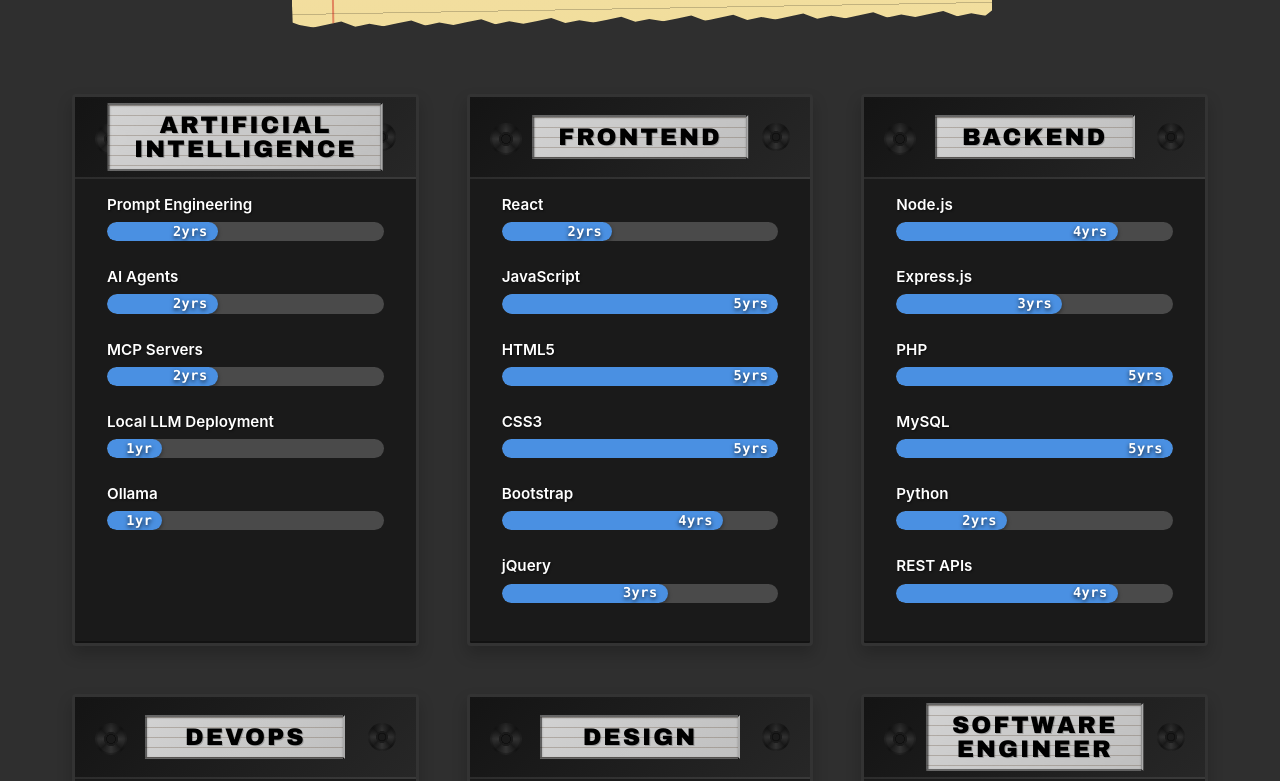
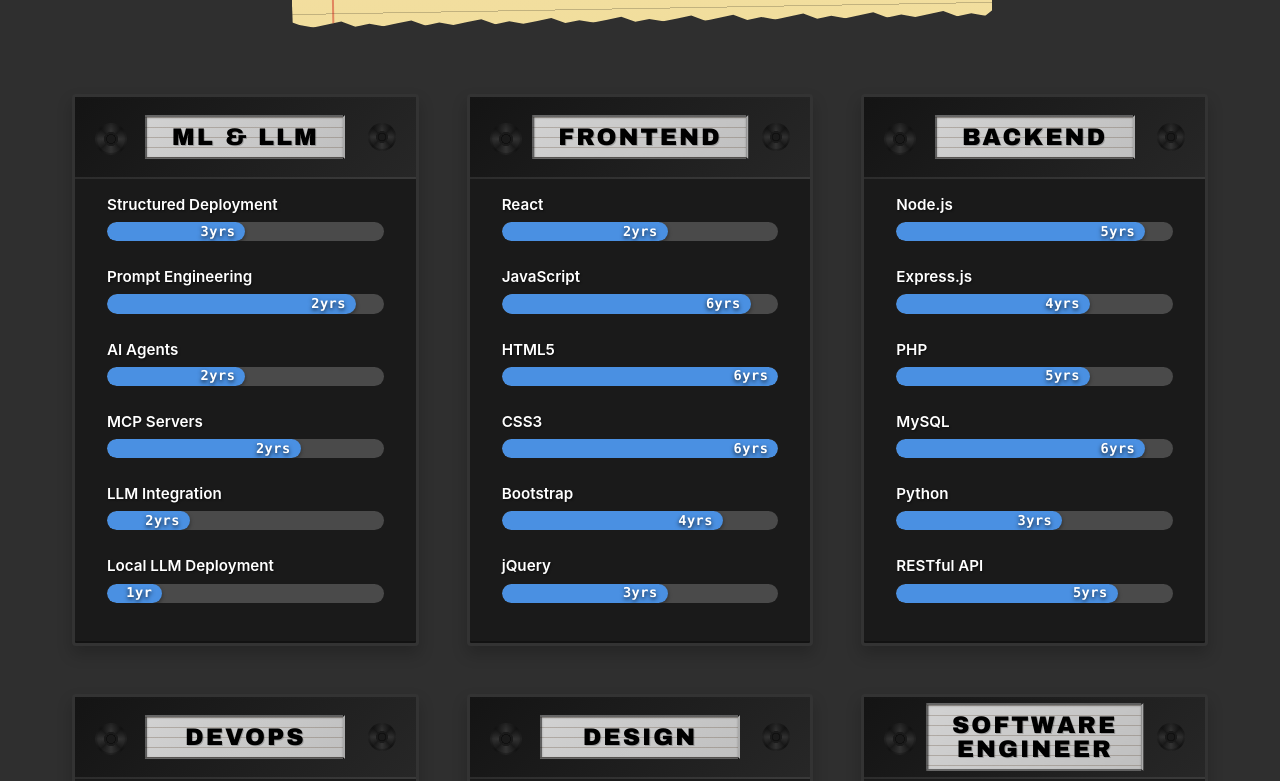
Before and after one commit to SamBunker/sambunker-website, a React (Vite) app: page / in a window 1280 px wide. Shown: the part 4679-5460 px from the top of the page. Built offline with nearby package versions, Linux system fonts and the light colour scheme; a web font is replaced by a local one.

Commit message:
Refactored skill levels and renamed the AI section

```diff
--- a/src/components/Skills.jsx
+++ b/src/components/Skills.jsx
@@ -3,47 +3,47 @@
 const Skills = () => {
   const skills = {
     ai: [
-      { name: 'Prompt Engineering', years: 2, level: 40 },
-      { name: 'AI Agents', years: 2, level: 40 },
-      { name: 'MCP Servers', years: 2, level: 40 },
+      { name: 'Structured Deployment', years: 3, level: 50 },
+      { name: 'Prompt Engineering', years: 2, level: 90 },
+      { name: 'AI Agents', years: 2, level: 50 },
+      { name: 'MCP Servers', years: 2, level: 70 },
+      { name: 'LLM Integration', years: 2, level: 30 },
       { name: 'Local LLM Deployment', years: 1, level: 20 },
-      { name: 'Ollama', years: 1, level: 20 },
     ],
     frontend: [
-      { name: 'React', years: 2, level: 40 },
-      { name: 'JavaScript', years: 5, level: 100 },
-      { name: 'HTML5', years: 5, level: 100 },
-      { name: 'CSS3', years: 5, level: 100 },
+      { name: 'React', years: 2, level: 60 },
+      { name: 'JavaScript', years: 6, level: 90 },
+      { name: 'HTML5', years: 6, level: 100 },
+      { name: 'CSS3', years: 6, level: 100 },
       { name: 'Bootstrap', years: 4, level: 80 },
       { name: 'jQuery', years: 3, level: 60 }
     ],
     backend: [
-      { name: 'Node.js', years: 4, level: 80 },
-      { name: 'Express.js', years: 3, level: 60 },
-      { name: 'PHP', years: 5, level: 100 },
-      { name: 'MySQL', years: 5, level: 100 },
-      { name: 'Python', years: 2, level: 40 },
-      { name: 'REST APIs', years: 4, level: 80 }
+      { name: 'Node.js', years: 5, level: 90 },
+      { name: 'Express.js', years: 4, level: 70 },
+      { name: 'PHP', years: 5, level: 70 },
+      { name: 'MySQL', years: 6, level: 90 },
+      { name: 'Python', years: 3, level: 60 },
+      { name: 'RESTful API', years: 5, level: 80 }
     ],
     devops: [
       { name: 'Docker', years: 2, level: 40 },
-      { name: 'Git/GitHub', years: 5, level: 100 },
-      { name: 'CI/CD', years: 2, level: 40 },
+      { name: 'Git/GitHub', years: 6, level: 90 },
+      { name: 'CI/CD', years: 2, level: 50 },
       { name: 'Linux', years: 3, level: 60 },
       { name: 'Apache', years: 4, level: 80 },
-      { name: 'Bash', years: 3, level: 60 }
+      { name: 'Bash', years: 3, level: 50 }
     ],
     design: [
-      { name: 'Figma', years: 3, level: 60 },
-      { name: 'Adobe XD', years: 2, level: 40 },
-      { name: 'UI/UX Design', years: 4, level: 80 },
+      { name: 'Figma', years: 4, level: 80 },
+      { name: 'Adobe XD', years: 3, level: 80 },
+      { name: 'UI/UX Design', years: 5, level: 80 },
       { name: 'Wireframing', years: 4, level: 80 },
-      { name: 'Responsive Design', years: 5, level: 100 },
+      { name: 'Responsive Design', years: 5, level: 90 },
       { name: 'Accessibility', years: 3, level: 60 }
     ],
     software_engineer: [
       { name: 'Object-Oriented Programming (OOP)', years: 4, level: 80 },
-      { name: 'Python', years: 3, level: 60 },
       { name: 'Java', years: 2, level: 40 },
       { name: 'Software Architecture Principles', years: 3, level: 70 },
       { name: 'Code Review & Collaboration', years: 3, level: 60 },
@@ -51,13 +51,11 @@
       { name: 'Clean Code Practices', years: 4, level: 80 }
     ],
     project_management: [
-      { name: 'Agile / Scrum Methodology', years: 2, level: 50 },
-      { name: 'Waterfall Methodology', years: 2, level: 50 },
+      { name: 'Agile / Scrum Methodology', years: 3, level: 60 },
+      { name: 'Waterfall Methodology', years: 3, level: 60 },
       { name: 'Risk Management', years: 2, level: 50 },
       { name: 'Trello', years: 3, level: 60 },
       { name: 'Jira', years: 3, level: 60 },
-      { name: 'ConnectWise Manage', years: 1, level: 20 },
-      { name: 'Moovila', years: 1, level: 20 }
     ],
   };
 
@@ -79,12 +77,12 @@
 
         {/* Skills Grid */}
         <div className="skills-grid">
-          {/* AI */}
+          {/* ML & LLM */}
           <div className="skill-category">
             <div className="tape-reel tape-reel-right"></div>
             <div className="category-header">
-              <span className="category-icon">💻</span>
-              <h3>Artificial Intelligence</h3>
+              <span className="category-icon">🤖</span>
+              <h3>ML & LLM</h3>
             </div>
             <div className="skill-list">
               {skills.ai.map((skill, index) => (
```
